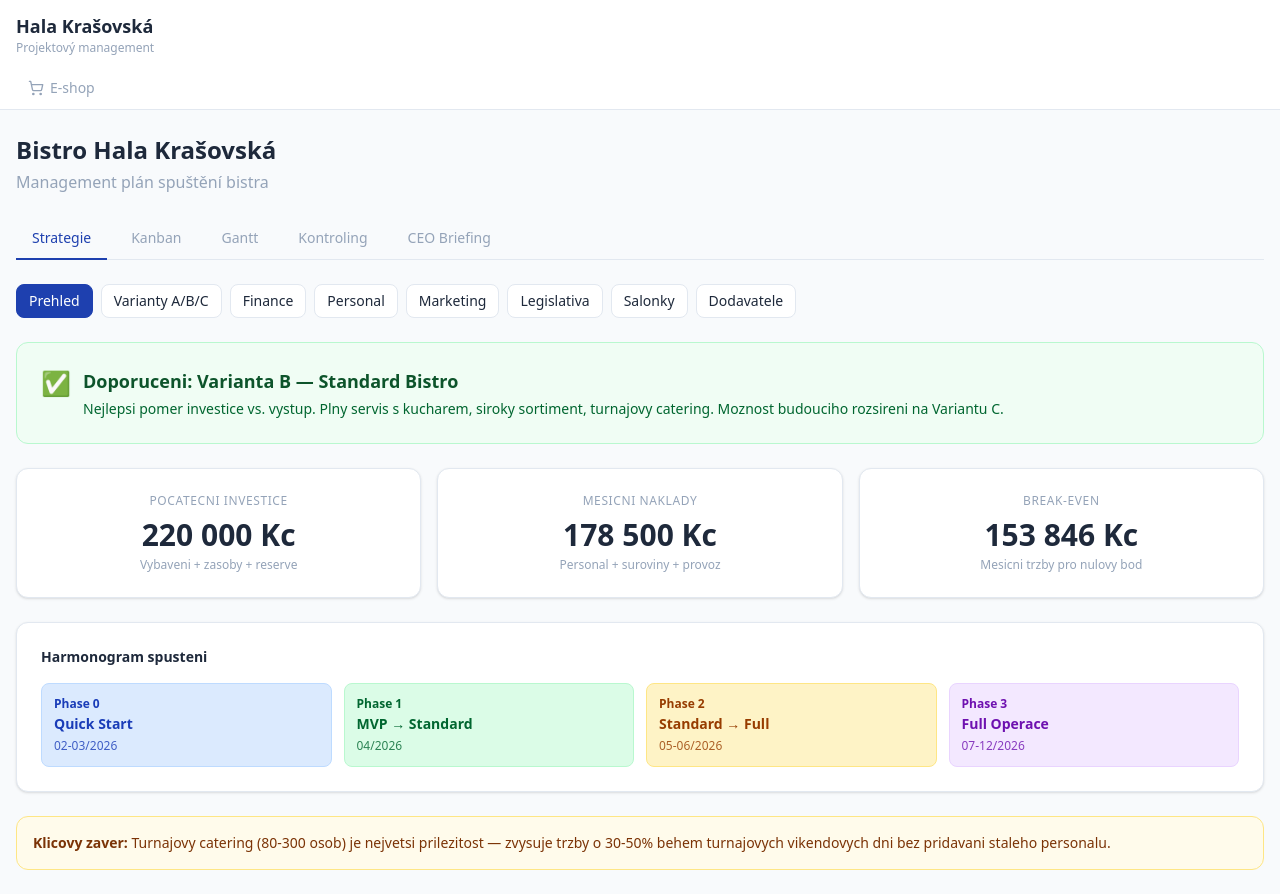
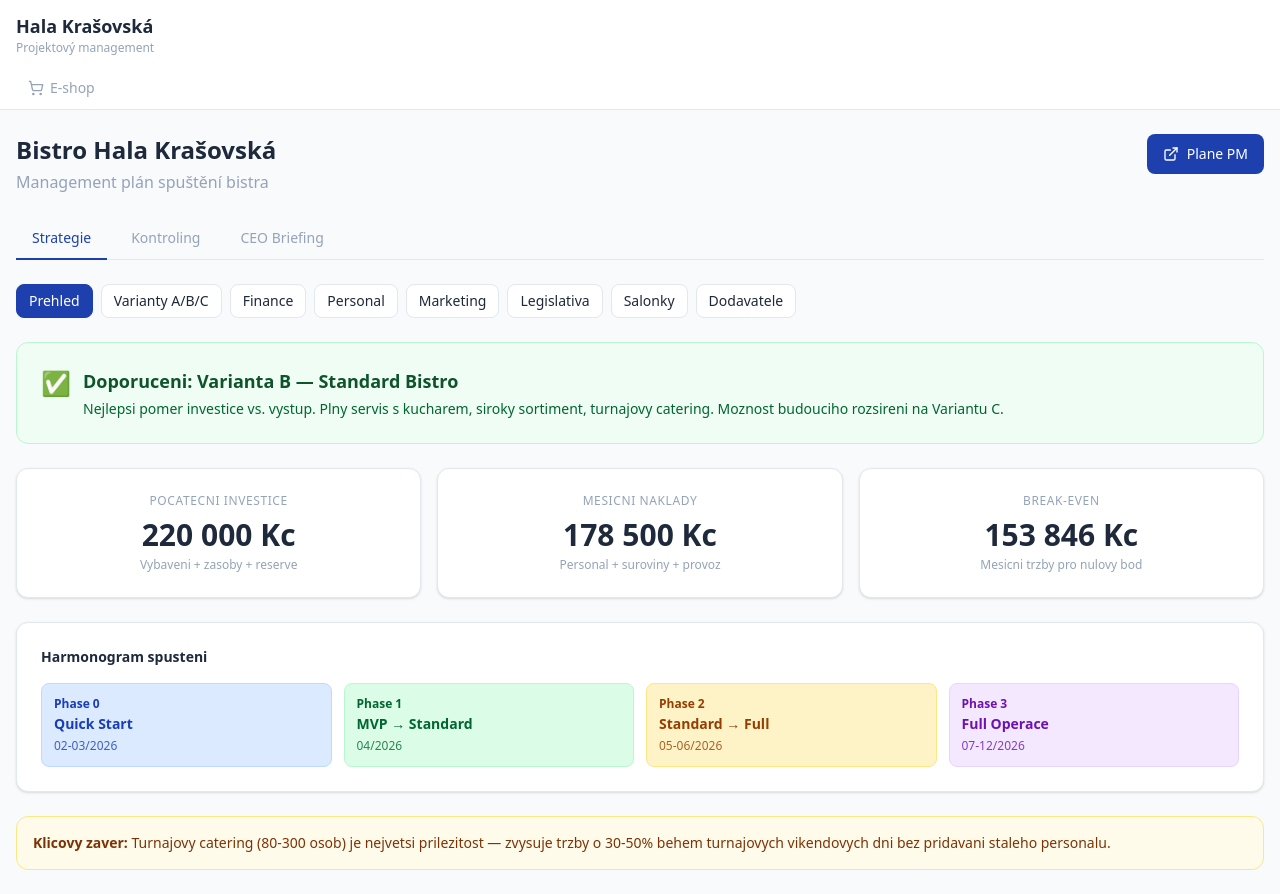
Before and after one commit to masserfx/krasovska, a Next.js app: page /bistro in a window 1280 px wide. Built offline with nearby package versions, Linux system fonts and the light colour scheme; no server answers.

Commit message:
feat: zpětné odkazy na Plane PM z Bistro, E-shop a EOS
Přidána sdílená komponenta PlaneLink a centrální konfigurace
plane-links.ts pro všechny 4 projekty. Odkaz na Plane PM board
přidán do /bistro, /eshop a /eos.

Co-Authored-By: Claude Opus 4.6 <noreply@anthropic.com>

```diff
--- a/src/app/bistro/page.tsx
+++ b/src/app/bistro/page.tsx
@@ -2,13 +2,13 @@
 
 import { useState } from "react";
 import AppHeader from "@/components/AppHeader";
-import KanbanBoard from "@/components/bistro/KanbanBoard";
-import GanttChart from "@/components/bistro/GanttChart";
 import ControllingDashboard from "@/components/bistro/ControllingDashboard";
 import BriefingViewer from "@/components/bistro/BriefingViewer";
 import StrategyView from "@/components/bistro/strategy/StrategyView";
+import PlaneLink from "@/components/PlaneLink";
+import { PLANE_LINKS } from "@/lib/plane-links";
 
-type Tab = "strategie" | "kanban" | "gantt" | "kontroling" | "briefing";
+type Tab = "strategie" | "kontroling" | "briefing";
 
 export default function BistroPage() {
   const [activeTab, setActiveTab] = useState<Tab>("strategie");
@@ -17,7 +17,8 @@ export default function BistroPage() {
     <div className="min-h-screen bg-background">
       <AppHeader activeTab="bistro" />
       <div className="mx-auto max-w-7xl px-4 py-6">
-        <div className="mb-6">
+        <div className="mb-6 flex items-start justify-between">
+          <div>
             <h2 className="text-2xl font-bold text-foreground">
               Bistro Hala Krašovská
             </h2>
@@ -25,12 +26,12 @@ export default function BistroPage() {
               Management plán spuštění bistra
             </p>
           </div>
+          <PlaneLink href={PLANE_LINKS.bistro} />
+        </div>
 
         <div className="flex gap-2 mb-6 border-b border-border">
           {[
             { id: "strategie", label: "Strategie" },
-            { id: "kanban", label: "Kanban" },
-            { id: "gantt", label: "Gantt" },
             { id: "kontroling", label: "Kontroling" },
             { id: "briefing", label: "CEO Briefing" },
           ].map((tab) => (
@@ -49,8 +50,6 @@ export default function BistroPage() {
         </div>
 
         {activeTab === "strategie" && <StrategyView />}
-        {activeTab === "kanban" && <KanbanBoard />}
-        {activeTab === "gantt" && <GanttChart />}
         {activeTab === "kontroling" && <ControllingDashboard />}
         {activeTab === "briefing" && <BriefingViewer />}
       </div>
--- a/src/app/eos/page.tsx
+++ b/src/app/eos/page.tsx
@@ -15,6 +15,8 @@ import {
   Loader2,
 } from "lucide-react";
 import AppHeader from "@/components/AppHeader";
+import PlaneLink from "@/components/PlaneLink";
+import { PLANE_LINKS } from "@/lib/plane-links";
 
 interface CheckItem {
   id: string;
@@ -293,13 +295,16 @@ function EosContent() {
             Příprava na integraci se systémem správy členů
           </p>
         </div>
+        <div className="flex items-center gap-2 print:hidden">
+          <PlaneLink href={PLANE_LINKS.eos} />
           <button
             onClick={() => window.print()}
-          className="flex items-center gap-2 rounded-lg border border-border bg-white px-4 py-2.5 text-sm font-medium text-foreground hover:bg-background print:hidden"
+            className="flex items-center gap-2 rounded-lg border border-border bg-white px-4 py-2.5 text-sm font-medium text-foreground hover:bg-background"
           >
             <Printer className="h-4 w-4" />
             Tisk
           </button>
+        </div>
       </div>
 
       {/* Progress */}
--- a/src/app/eshop/page.tsx
+++ b/src/app/eshop/page.tsx
@@ -9,6 +9,8 @@ import AppHeader from "@/components/AppHeader";
 import ProductGrid from "@/components/eshop/ProductGrid";
 import CartDrawer from "@/components/eshop/CartDrawer";
 import CartToast from "@/components/eshop/CartToast";
+import PlaneLink from "@/components/PlaneLink";
+import { PLANE_LINKS } from "@/lib/plane-links";
 
 interface ToastItem {
   name: string;
@@ -44,6 +46,8 @@ function EshopContent() {
           <h2 className="text-xl font-bold text-foreground">E-shop</h2>
           <p className="text-sm text-muted">Vybavení a doplňky pro badminton</p>
         </div>
+        <div className="flex items-center gap-2">
+        <PlaneLink href={PLANE_LINKS.eshop} />
         <button
           onClick={() => setCartOpen(true)}
           className="relative flex items-center gap-2 rounded-lg border border-border bg-white px-4 py-2.5 text-sm font-medium text-foreground hover:bg-background"
@@ -56,6 +60,7 @@ function EshopContent() {
             </span>
           )}
         </button>
+        </div>
       </div>
 
       <ProductGrid
--- /dev/null
+++ b/src/components/PlaneLink.tsx
@@ -0,0 +1,29 @@
+/**
+ * Backlink button to Plane PM project board.
+ */
+export default function PlaneLink({ href }: { href: string }) {
+  return (
+    <a
+      href={href}
+      target="_blank"
+      rel="noopener noreferrer"
+      className="inline-flex items-center gap-2 rounded-lg bg-primary px-4 py-2.5 text-sm font-medium text-white hover:bg-primary/90 transition-colors"
+    >
+      <svg
+        width="16"
+        height="16"
+        viewBox="0 0 24 24"
+        fill="none"
+        stroke="currentColor"
+        strokeWidth="2"
+        strokeLinecap="round"
+        strokeLinejoin="round"
+      >
+        <path d="M18 13v6a2 2 0 0 1-2 2H5a2 2 0 0 1-2-2V8a2 2 0 0 1 2-2h6" />
+        <polyline points="15 3 21 3 21 9" />
+        <line x1="10" y1="14" x2="21" y2="3" />
+      </svg>
+      Plane PM
+    </a>
+  );
+}
--- /dev/null
+++ b/src/lib/plane-links.ts
@@ -0,0 +1,13 @@
+/**
+ * Plane PM links for each project section.
+ * Used for backlinks from production app to Plane issue tracker.
+ */
+
+const PLANE_BASE = "http://46.225.31.161/krasovska/projects";
+
+export const PLANE_LINKS = {
+  bistro: `${PLANE_BASE}/c7f73e13-5bf2-405e-a952-3cccf2177f19/issues/`,
+  eshop: `${PLANE_BASE}/92793297-f6eb-498b-87d3-2f9f4cd7ff34/issues/`,
+  eos: `${PLANE_BASE}/2fec08e8-eb48-4eaa-b991-71f30f5cbc7c/issues/`,
+  salonky: `${PLANE_BASE}/1addbff0-cc91-4308-9063-262e6ee3fad3/issues/`,
+} as const;
```
Lines whose indentation alone changed are shown as unchanged.
